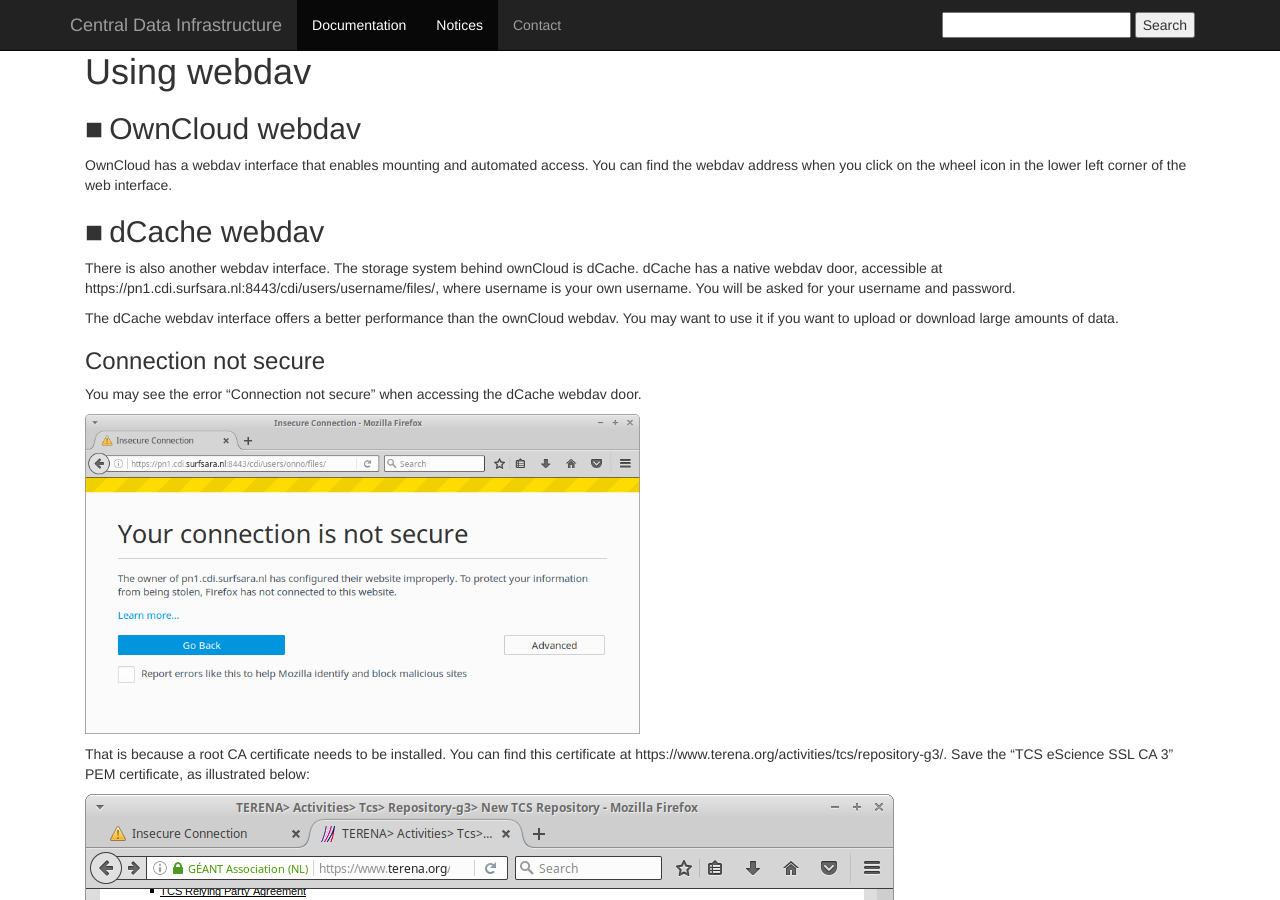
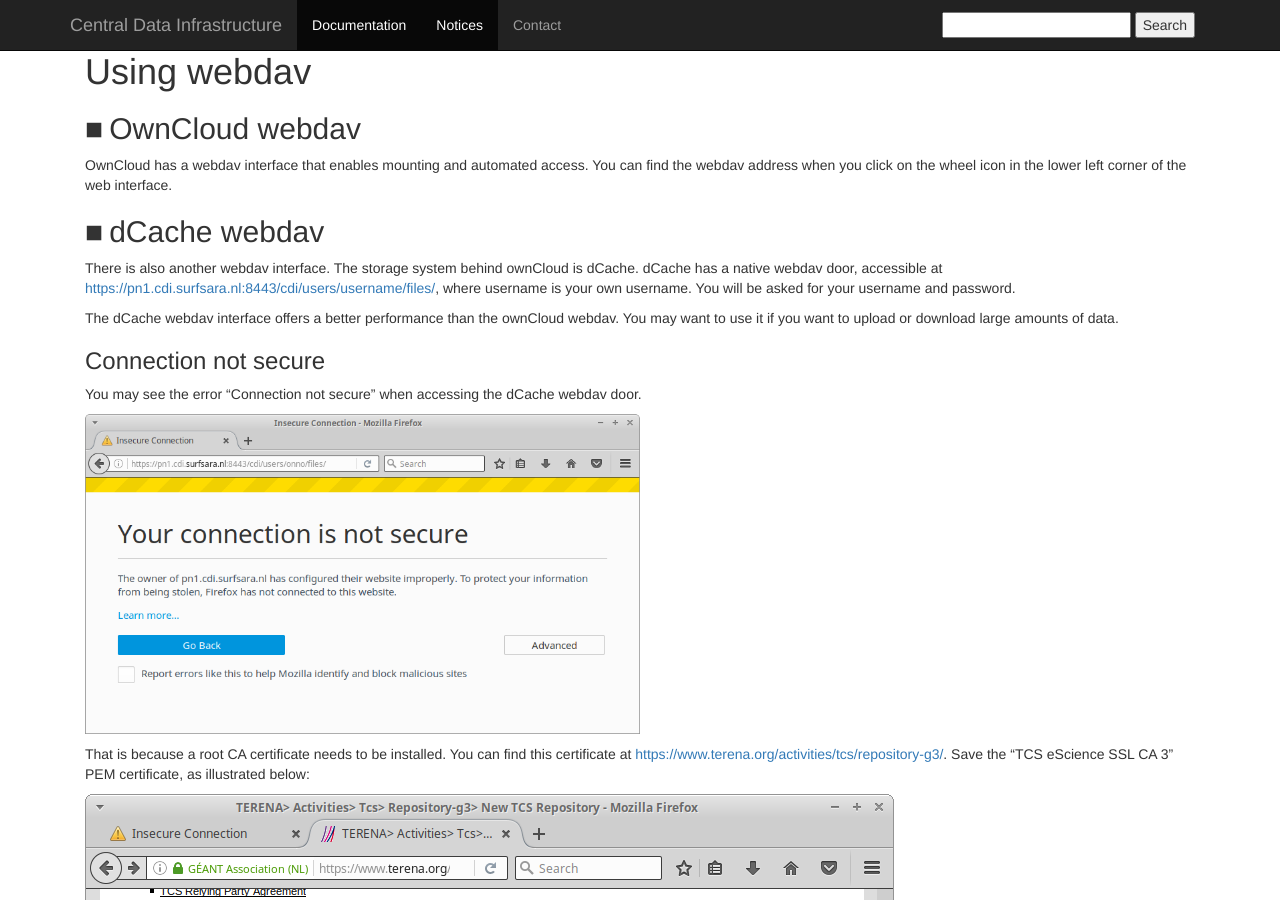
Before and after one commit to sara-nl/cdidocs, a Jekyll site: the page built from index.markdown, in a window 1280 px wide and 900 px high, scrolled down 1614 px. Built offline with Jekyll 4.4.1, drawn with Linux system fonts in a browser that asks for light colours; part of the change alters nothing that is shown.

```diff
--- a/index.markdown
+++ b/index.markdown
@@ -37,7 +37,7 @@ OwnCloud has a webdav interface that enables mounting and automated access. You
 
 ## dCache webdav
 
-There is also another webdav interface. The storage system behind ownCloud is dCache. dCache has a native webdav door, accessible at https://pn1.cdi.surfsara.nl:8443/cdi/users/username/files/, where username is your own username. You will be asked for your username and password.
+There is also another webdav interface. The storage system behind ownCloud is dCache. dCache has a native webdav door, accessible at [https://pn1.cdi.surfsara.nl:8443/cdi/users/username/files/](https://pn1.cdi.surfsara.nl:8443/cdi/users/username/files/), where username is your own username. You will be asked for your username and password.
 
 The dCache webdav interface offers a better performance than the ownCloud webdav. You may want to use it if you want to upload or download large amounts of data.
 
@@ -47,7 +47,7 @@ You may see the error "Connection not secure" when accessing the dCache webdav d
 
 <a href="images/connection-not-secure.png"><img src="images/connection-not-secure.png" alt="Connection not secure" width="50%" height="50%" /></a>
 
-That is because a root CA certificate needs to be installed. You can find this certificate at https://www.terena.org/activities/tcs/repository-g3/. Save the "TCS eScience SSL CA 3" PEM certificate, as illustrated below:
+That is because a root CA certificate needs to be installed. You can find this certificate at [https://www.terena.org/activities/tcs/repository-g3/](https://www.terena.org/activities/tcs/repository-g3/). Save the "TCS eScience SSL CA 3" PEM certificate, as illustrated below:
 
 ![cdi_portal](images/download-ca-cert.png)
 
```
